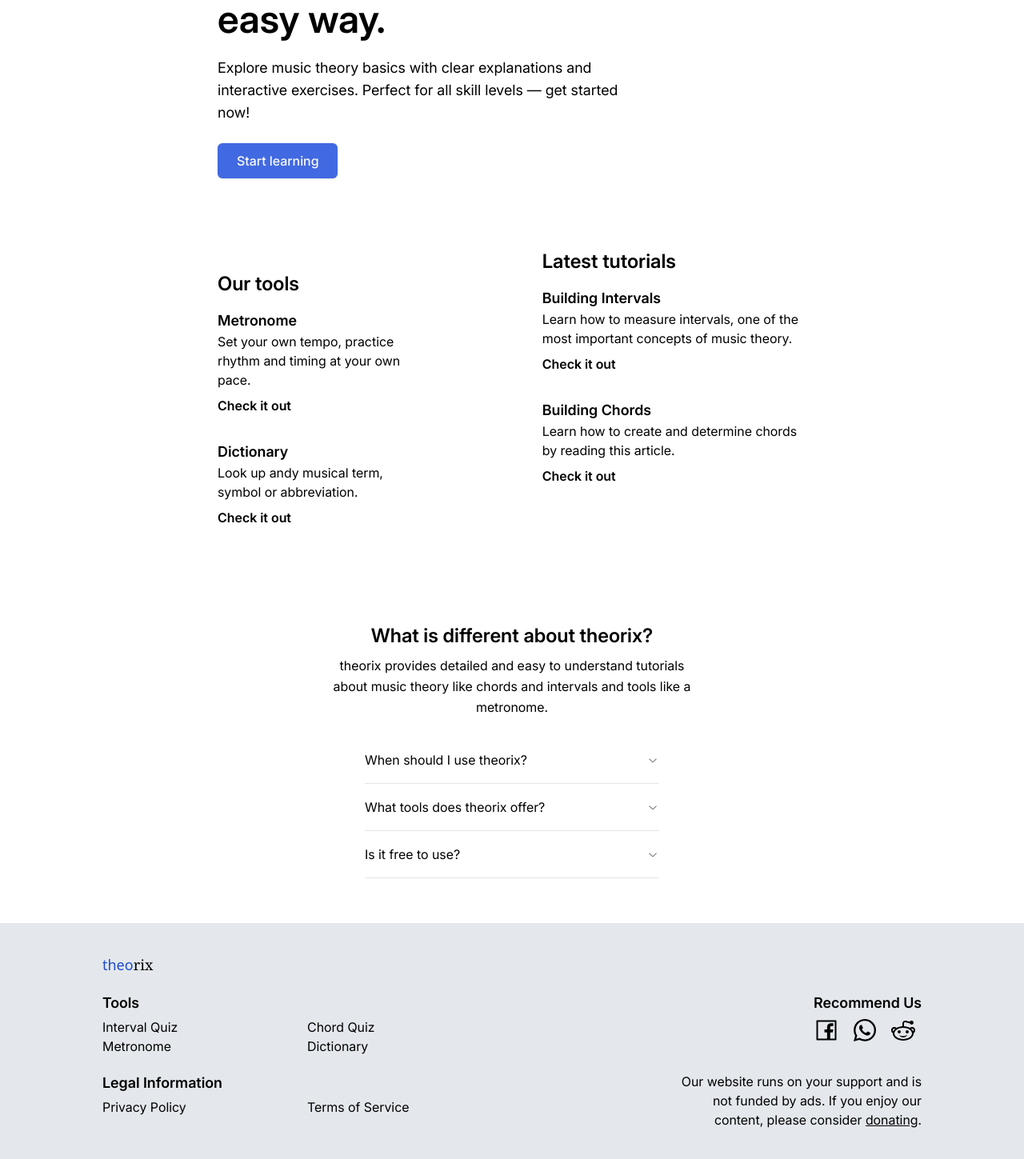
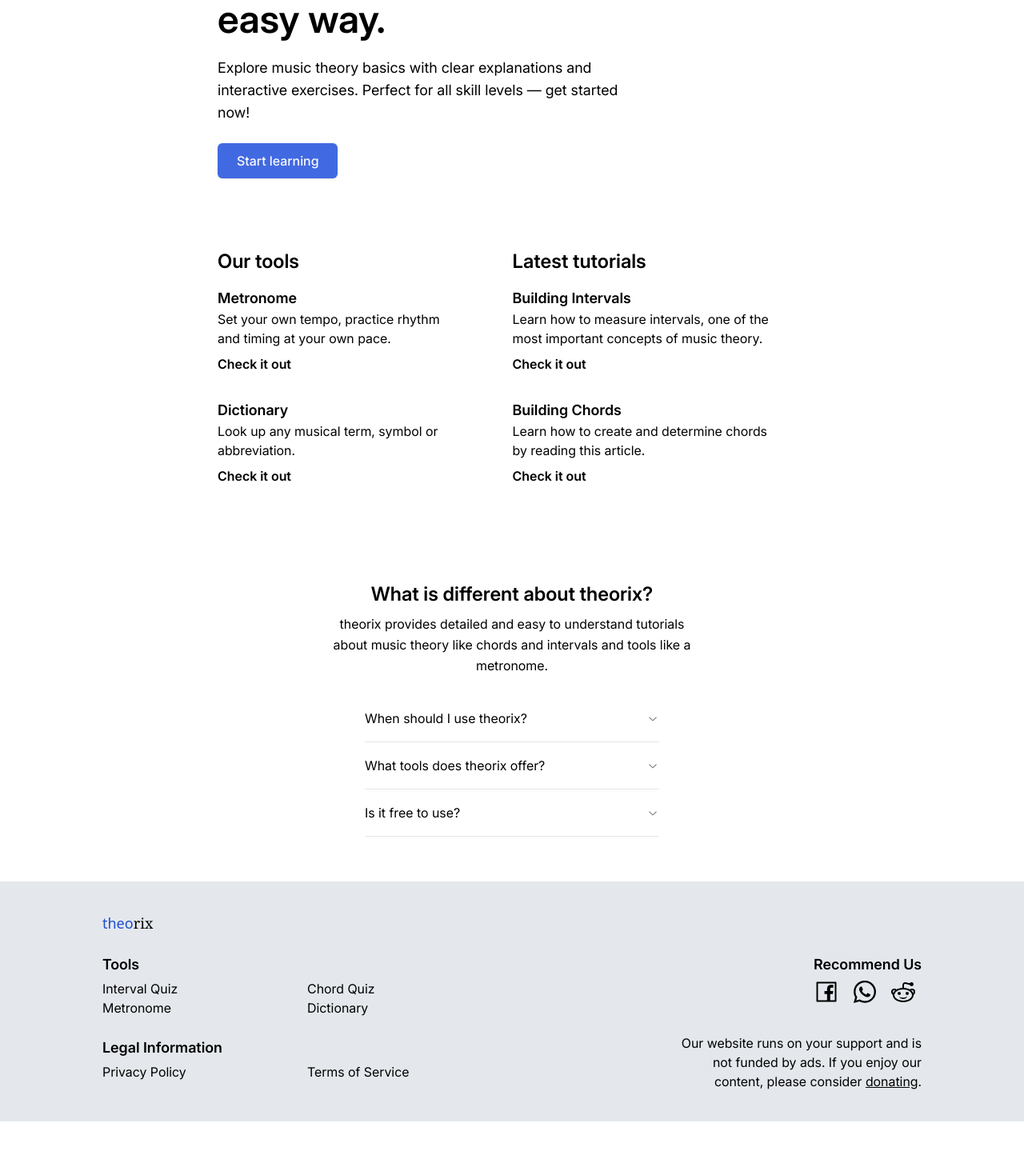
Before and after one commit to LucaJahnen/theorix, a React (Vite) app: page / in a window 1280 px wide. Shown: the part 243-1692 px from the top of the page at 80% size. After the commit the page ends 1645 px from the top, so only its background shows below. Built offline with nearby package versions, Linux system fonts and the light colour scheme.

Commit message:
improving landing page design

```diff
--- a/index.html
+++ b/index.html
@@ -4,7 +4,7 @@
     <meta charset="UTF-8" />
     <link rel="icon" type="image/svg+xml" href="/favicon-32x32.png" />
     <meta name="viewport" content="width=device-width, initial-scale=1.0" />
-    <meta name="description" content="Free learning platform for music theory">
+    <meta name="description" content="Theorix imrpoves your ability to read and write sheet music by offering easy to use tools.">
     <meta name="keywords" content="study music, learn music, music, music theory, metronome, theory">
     <title>Theorix - Learn music concepts the easy way</title>
   </head>
--- a/src/App.tsx
+++ b/src/App.tsx
@@ -9,10 +9,15 @@ import {
   AccordionItem,
   AccordionTrigger,
 } from "@/components/ui/accordion"
+import { Helmet } from "react-helmet"
 
 function App() {
   return (
     <>
+      <Helmet>
+        <title>Theorix - Learn music concepts the easy way</title>
+        <meta name="description" content="Theorix imrpoves your ability to read and write sheet music by offering easy to use tools." />
+      </Helmet>
       <Navbar />
       <div className="px-4 pt-4 lg:w-[60%] lg:block lg:m-auto">
         <section className="mb-10">
@@ -23,8 +28,8 @@ function App() {
             </Link>
         </section>
         <div className="lg:flex lg:justify-between lg:align-center">
-        <div className="lg:mr-[20%]">
-          <h2 className="pt-7 text-2xl font-semibold lg:mt-12">Our tools</h2>
+          <div className="lg:mr-[11%]">
+            <h2 className="pt-7 text-2xl font-semibold lg:mt-12 lg:pt-0">Our tools</h2>
             <section className="mt-4">
               <h3 className="text-lg font-semibold">Metronome</h3>
               <p className="pb-2">Set your own tempo, practice rhythm and timing at your own pace.</p>
@@ -32,11 +37,12 @@ function App() {
             </section>
             <section className="mt-8">
               <h3 className="text-lg font-semibold">Dictionary</h3>
-            <p className="pb-2">Look up andy musical term, symbol or abbreviation.</p>
+              <p className="pb-2">Look up any musical term, symbol or abbreviation.</p>
               <Link to="/dictionary" className="font-semibold">Check it out</Link>
             </section>
           </div>
         <div>
+          <div className="lg:mr-[11%]">
             <h2 className="mt-12 text-2xl font-semibold">Latest tutorials</h2>
             <section className="mt-4">
               <h3 className="text-lg font-semibold">Building Intervals</h3>
@@ -48,6 +54,7 @@ function App() {
               <p className="pb-2">Learn how to create and determine chords by reading this article.</p>
               <Link to="/building-chords" className="font-semibold">Check it out</Link>
             </section>
+          </div>
         </div>
         </div>
         <section className="pt-10 mt-4 lg:mt-20">
--- a/src/components/Footer/index.tsx
+++ b/src/components/Footer/index.tsx
@@ -9,7 +9,7 @@ const Footer = () => {
         <footer className="px-4 py-[10%] bg-footer mt-14 lg:grid lg:grid-cols-2 lg:py-[3%] lg:px-[10%] lg:m-auto lg:mt-14 text-foreground">
             <Link to="/" className="text-lg lg:row-start-1 font-serif"><span className="text-primary-altered font-sans">theo</span>rix</Link>
             <section className="lg:row-start-2">
-                <h3 className="mt-5 mb-1 font-semibold text-lg">Tools</h3>
+                <h3 className="mt-6 mb-1 font-semibold text-lg">Tools</h3>
                 <div className="grid grid-rows-2 grid-cols-2">
                     <Link to="/interval-quiz">Interval Quiz</Link>
                     <Link to="/chord-quiz">Chord Quiz</Link>
@@ -18,14 +18,14 @@ const Footer = () => {
                 </div>
             </section>
             <section className="lg:row-start-3">
-                <h3 className="mt-5 mb-1 font-semibold text-lg">Legal Information</h3>
-                <div className="grid grid-rows-2 grid-cols-2">
+                <h3 className="mt-6 mb-1 font-semibold text-lg">Legal Information</h3>
+                <div className="grid grid-cols-2">
                     <Link to="/privacy-policy">Privacy Policy</Link>
                     <Link to="/terms-of-service">Terms of Service</Link>
                 </div>
             </section>
             <section className="lg:row-start-2 lg:col-start-2 lg:justify-self-end">
-                <h3 className="mt-5 mb-1 font-semibold text-lg">Recommend Us</h3>
+                <h3 className="mt-6 mb-1 font-semibold text-lg">Recommend Us</h3>
                 <div className="flex flex-row gap-4 mt-1">
                     <Link to="https://www.facebook.com/sharer/sharer.php?u=https%3A%2F%2Ftheorix.netlify.ap%2F" aria-label="recommend our website using facebook">
                         <AiOutlineFacebook className="h-8 w-8" />
--- a/src/pages/building-chords/index.tsx
+++ b/src/pages/building-chords/index.tsx
@@ -99,7 +99,7 @@ const BuildingChords: React.FC = () => {
                 <h2 className="text-2xl font-semibold pb-1">General knowledge</h2>
                 <p className="mb-5 leading-relaxed">Before explaining these four chord types there is some knowledge you need to gain. In general, chords are named after their root note, e. g. a C Major chord is called like this because it's root note is a C. In most cases the root note is the lowest note you see so determining it isn't really hard. But in some cases the chord might not be in root position. Have a look at this example:</p>
                 <div ref={scoreRef} className="mb-4 invert-stave"></div>
-                <p className="mb-5 leading-relaxed">A <span className="font-medium">chord inversion</span> is a chord which notes have been shifted. Now, the root note no longer is the lowest note. Inversions are build by taking the root note and shifting it up an octave. This is called the <span className="font-medium">first inversion</span>. The <span className="font-medium">second inversion</span> is created by shifting the third up an octave so in this example the note order is G, E and C.</p>
+                <p className="mb-5 leading-relaxed">A <span className="font-medium">chord inversion</span> is a chord which notes have been shifted. Now, the root note no longer is the lowest note. Inversions are built by taking the root note and shifting it up an octave. This is called the <span className="font-medium">first inversion</span>. The <span className="font-medium">second inversion</span> is created by shifting the third up an octave so in this example the note order is G, E and C.</p>
                 <section className="mb-5">
                     <h3 className="text-2xl font-semibold mb-2">Major Chords</h3>
                     <p className="leading-relaxed">Major chords consist of the 1st, the 3rd and the 5th note from the corresponding major scale. This makes them consist of a major third between the root note and the third and a minor third between the third and the fifth. Major chords give a happy and content sound.</p>
```
Lines whose indentation alone changed are shown as unchanged.
